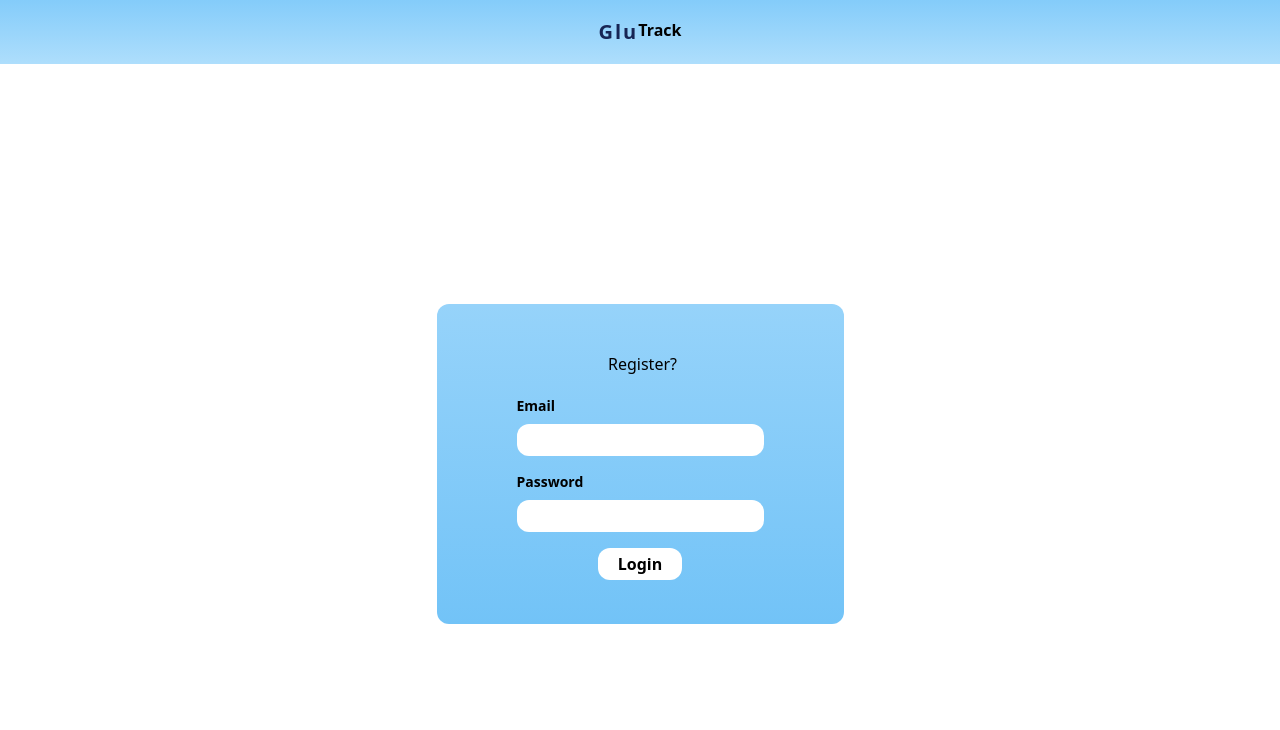
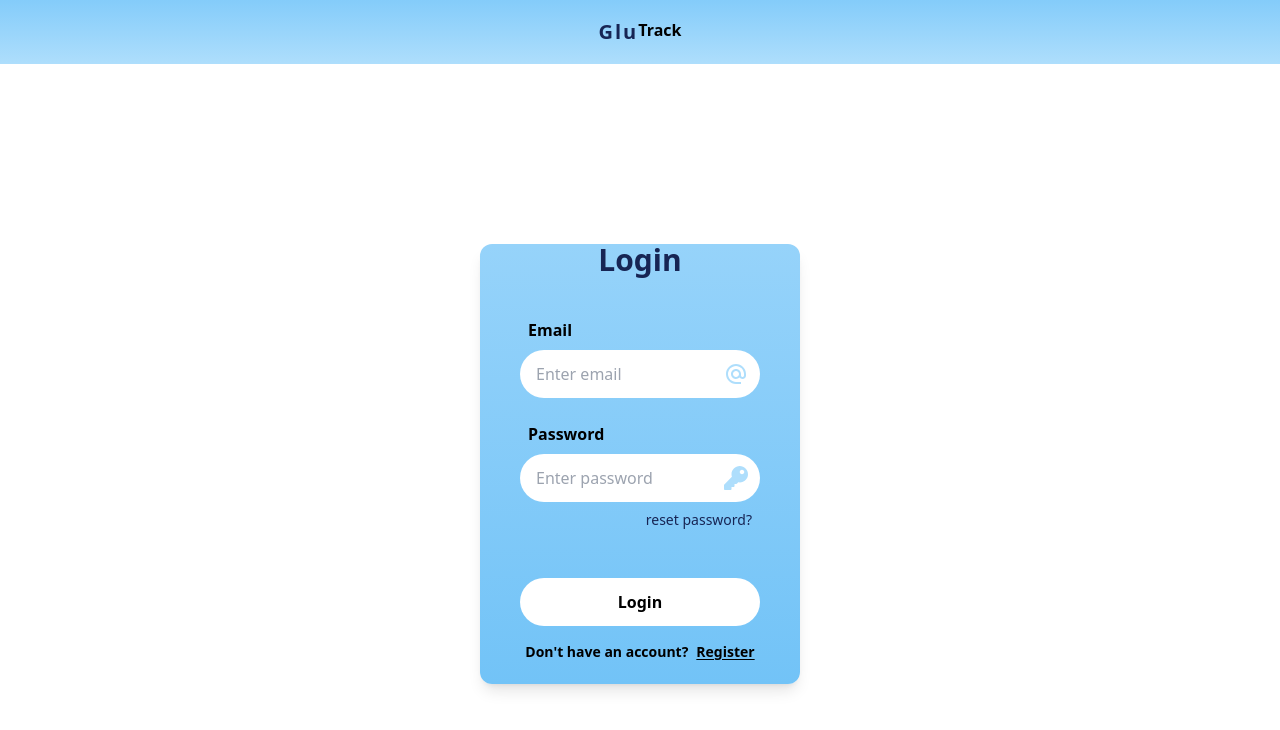
Before and after one commit to 4l1onGit/GluTrack, a React (Vite) app in the folder client/: page / in a window 1280 px wide. Shown: the top 730 px of the page. Built offline with nearby package versions, Linux system fonts and the light colour scheme.

Commit message:
improve visual appearance of login form

```diff
--- a/client/src/Components/Login.component.tsx
+++ b/client/src/Components/Login.component.tsx
@@ -2,6 +2,8 @@
 import { useState } from "react";
 import { loginUser, registerUser } from "../api/userApi";
 import App from "../App";
+import { MdAlternateEmail } from "react-icons/md";
+import { FaKey } from "react-icons/fa";
 
 type User = {
   username: string;
@@ -48,43 +50,71 @@
   } else {
     return (
       <div className="flex flex-col justify-center p-4 items-center h-[100vh]">
-        <div className="flex flex-col bg-gradient-to-b from-customblue-700 to-customblue-900 px-20 h-[40vh] items-center justify-center space-y-4 rounded-xl">
-          <button
-            onClick={() => setRegisterToggle(!registerToggle)}
-            className=" px-4 py-1 w-24 text-center"
-          >
-            {registerToggle ? "Login?" : "Register?"}
-          </button>
-          <div className="flex flex-col space-y-2">
-            <label className="text-sm font-bold" htmlFor="userInput">
+        <div className="flex flex-col bg-gradient-to-b from-customblue-700 to-customblue-900 h-[55vh] items-center justify-center space-y-6 rounded-xl w-full md:w-[25vw] shadow-lg">
+          <h2 className="text-3xl font-bold p-4 text-blue-950">
+            {registerToggle ? "Register" : "Login"}
+          </h2>
+          <div className="flex flex-col space-y-2 w-full px-10">
+            <label className="text-md px-2 font-bold" htmlFor="userInput">
               Email
             </label>
+            <div className="flex items-center relative">
               <input
-              className="h-8 rounded-xl px-2"
+                className="h-12 rounded-3xl px-4 w-full"
+                placeholder="Enter email"
                 name="username"
                 id="userInput"
                 type="email"
                 onChange={handleChange}
               />
+              <span className="text-2xl absolute top-0 right-0 p-3 text-customblue-600">
+                <MdAlternateEmail />
+              </span>
             </div>
-          <div className="flex flex-col space-y-2">
-            <label className="text-sm font-bold" htmlFor="passwordInput">
+          </div>
+          <div className="flex flex-col space-y-2 w-full px-10">
+            <label className="text-md px-2 font-bold" htmlFor="passwordInput">
               Password
             </label>
+            <div className="flex items-center relative">
               <input
-              className="h-8 rounded-xl px-2"
+                className="h-12 rounded-3xl px-4 w-full"
                 name="password"
+                placeholder="Enter password"
                 id="passwordInput"
                 type="password"
                 onChange={handleChange}
               />
+              <span className="text-2xl absolute top-0 right-0 p-3 text-customblue-600">
+                <FaKey />
+              </span>
             </div>
+
+            <span className="text-sm self-end px-2 text-blue-950">
+              reset password?
+            </span>
+          </div>
+          <div className="flex flex-col w-full px-10 py-6">
             <button
-            className="bg-white px-5 rounded-xl py-1 font-semibold"
+              className="bg-white rounded-3xl py-1 font-semibold h-12"
               onClick={handleLogin}
             >
               {registerToggle ? "Register" : "Login"}
             </button>
+            <div className="flex items-center justify-center py-4 space-x-2 font-semibold text-sm">
+              <span>
+                {registerToggle
+                  ? "Already have an account?"
+                  : "Don't have an account?"}
+              </span>
+              <button
+                onClick={() => setRegisterToggle(!registerToggle)}
+                className="text-center underline underline-offset-2 font-bold"
+              >
+                {registerToggle ? "Login" : "Register"}
+              </button>
+            </div>
+          </div>
         </div>
       </div>
     );
```
Lines whose indentation alone changed are shown as unchanged.
